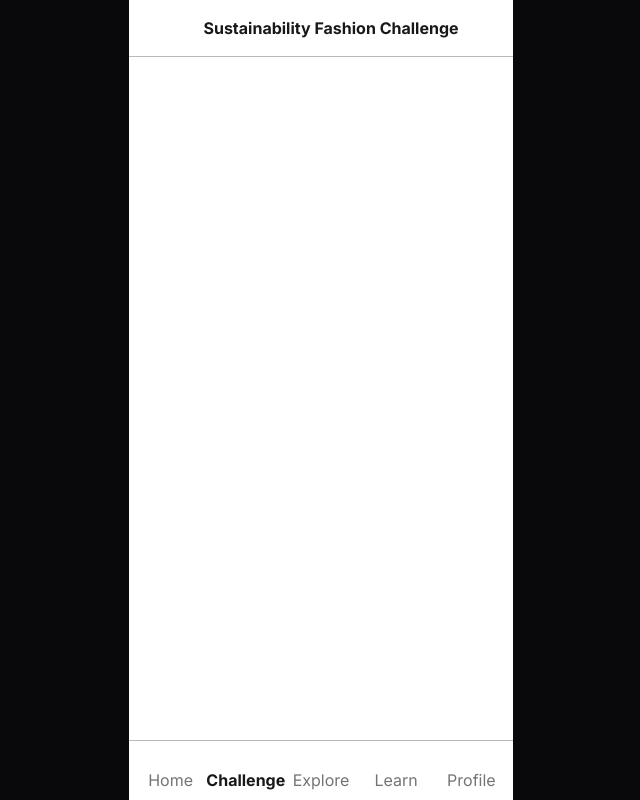
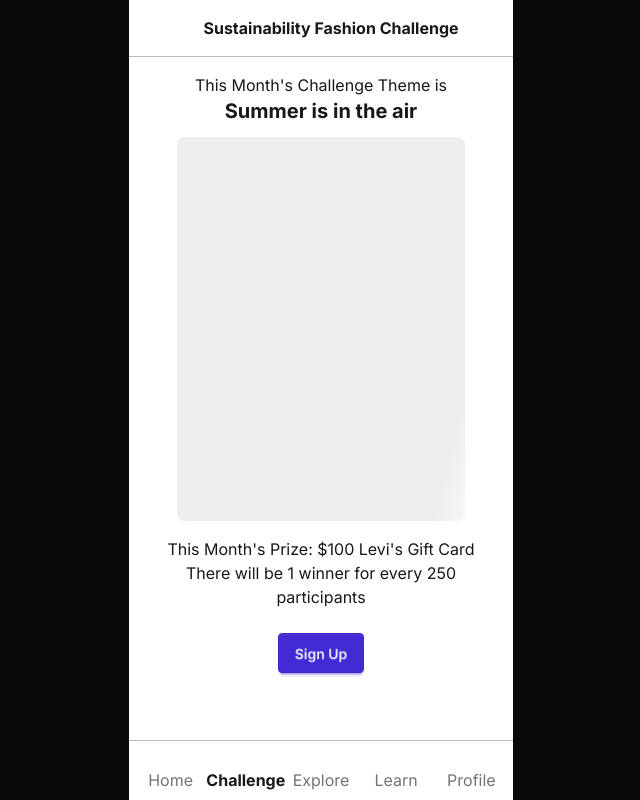
Before and after one commit to TMK04/ff-app, a SvelteKit app: page /challenge in a window 1280 px wide. Shown: the whole page, without its empty margins (319-959 px from the left). Built offline with nearby package versions, Linux system fonts and the light colour scheme; some icons are missing; a web font is replaced by a local one.

Commit message:
challenge: add header

```diff
--- a/src/routes/challenge/+page.svelte
+++ b/src/routes/challenge/+page.svelte
@@ -3,3 +3,14 @@
 </script>
 
 <TopNav>Sustainability Fashion Challenge</TopNav>
+<header class="mx-6 flex flex-col justify-center">
+	<h2 class="mx-6 mb-3 text-center">
+		This Month's Challenge Theme is<br /><span class="text-xl font-bold">Summer is in the air</span>
+	</h2>
+	<div class="skeleton mx-6 mb-4 aspect-[3/4]"></div>
+	<p class="mb-6 text-center">
+		This Month's Prize: $100 Levi's Gift Card<br />There will be 1 winner for every 250 participants
+	</p>
+	<button class="btn btn-primary mx-auto w-max">Sign Up</button>
+</header>
+<main></main>
```
